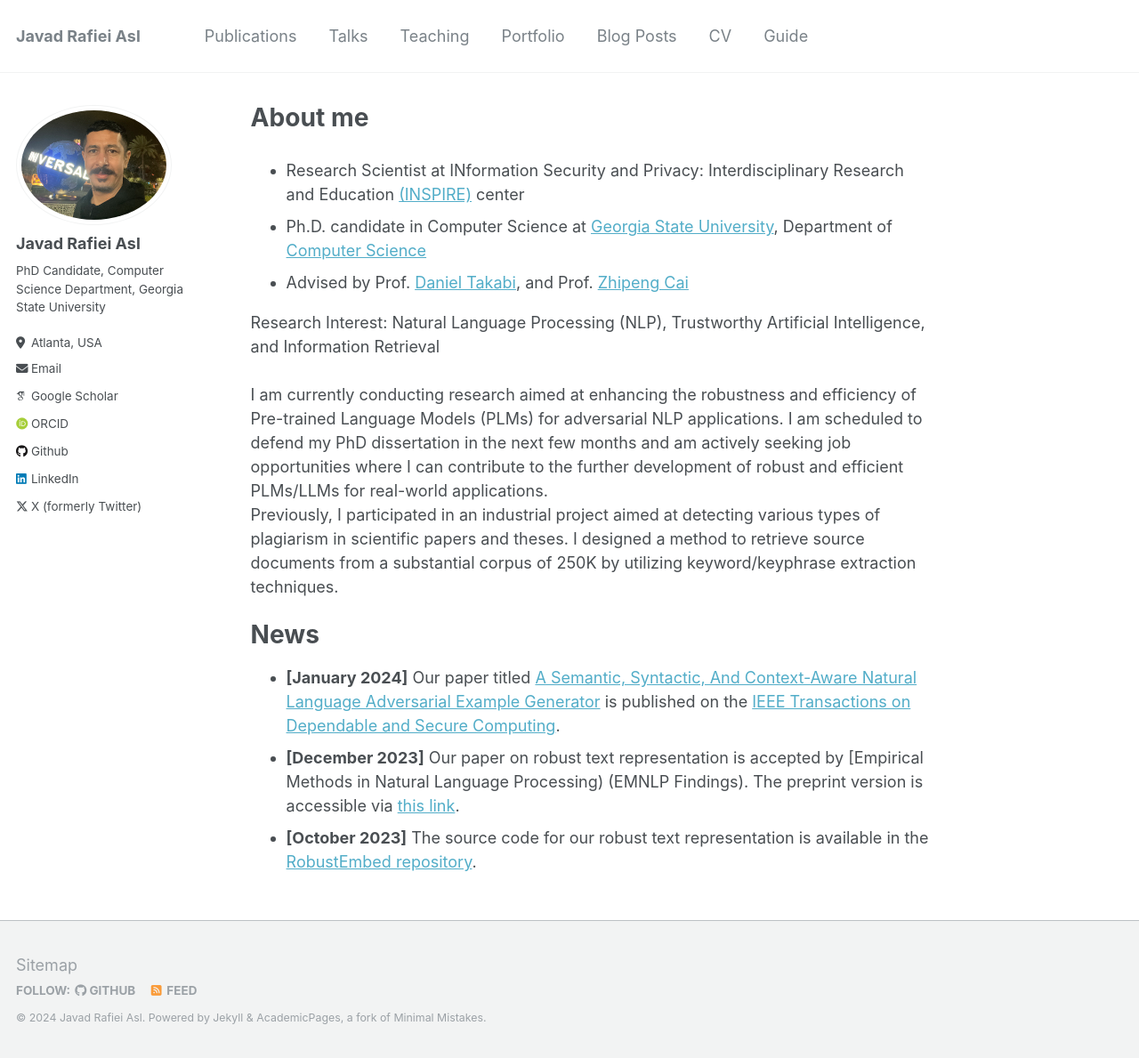
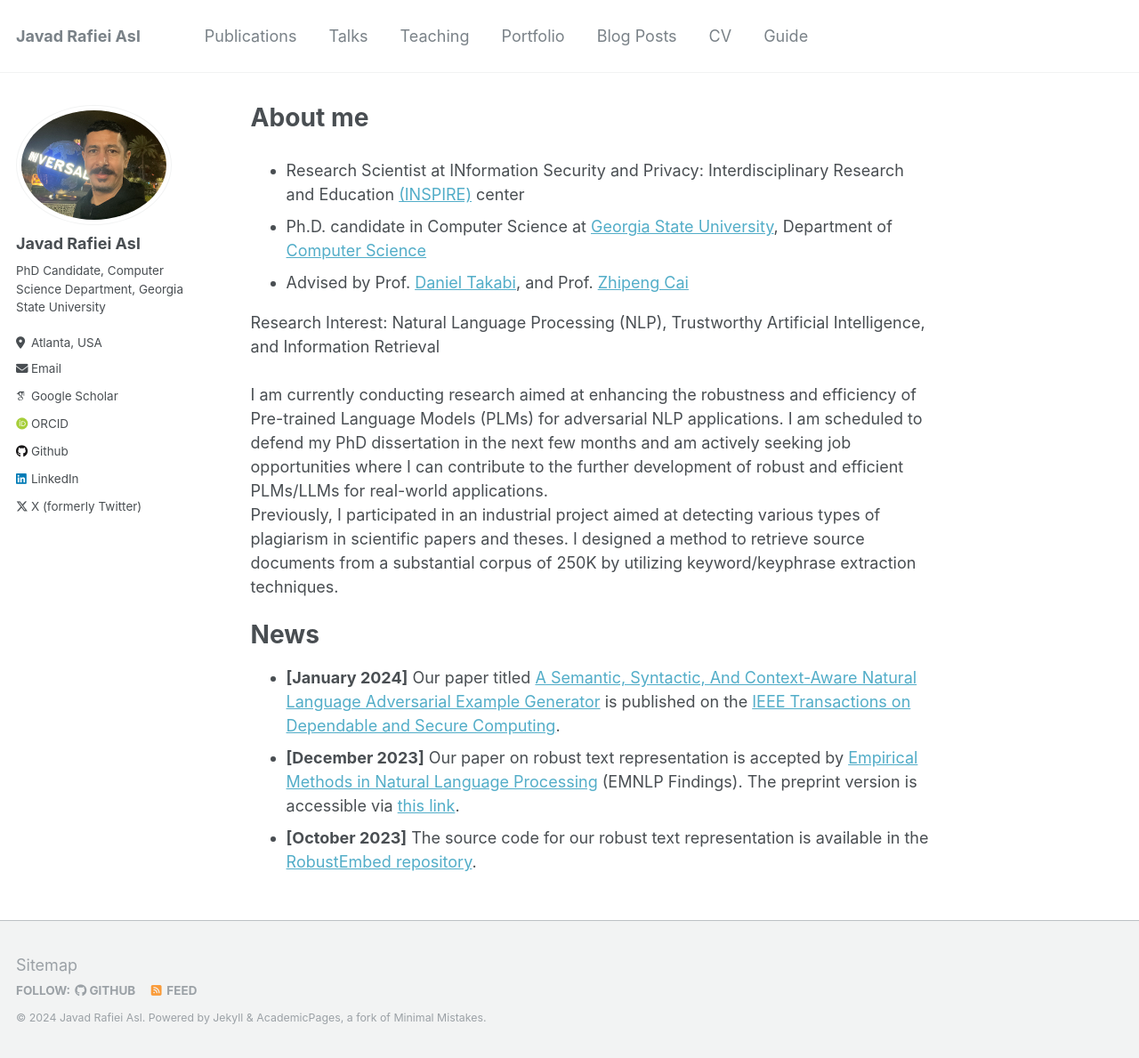
Before and after one commit to jasl1/jasl1.github.io, a Jekyll site: the page built from _pages/about.md, in a window 1280 px wide and 1189 px high. Shown: the whole window at 89% size. Built offline with Jekyll 4.4.1, drawn with Linux system fonts in a browser that asks for light colours; some web fonts are replaced; part of the change alters nothing that is shown.

```diff
--- a/_pages/about.md
+++ b/_pages/about.md
@@ -17,5 +17,5 @@ Previously, I participated in an industrial project aimed at detecting various t
 News
 ======
 - **[January 2024]** Our paper titled [A Semantic, Syntactic, And Context-Aware Natural Language Adversarial Example Generator](https://ieeexplore.ieee.org/abstract/document/10416371) is published on the [IEEE Transactions on Dependable and Secure Computing](https://ieeexplore.ieee.org/xpl/RecentIssue.jsp?punumber=8858).
-- **[December 2023]** Our paper on robust text representation is accepted by [Empirical Methods in Natural Language Processing) (EMNLP Findings). The preprint version is accessible via [this link](https://aclanthology.org/2023.findings-emnlp.305/).
+- **[December 2023]** Our paper on robust text representation is accepted by [Empirical Methods in Natural Language Processing](https://2023.emnlp.org/) (EMNLP Findings). The preprint version is accessible via [this link](https://aclanthology.org/2023.findings-emnlp.305/).
 - **[October 2023]** The source code for our robust text representation is available in the [RobustEmbed repository](https://github.com/jasl1/RobustEmbed).
```
